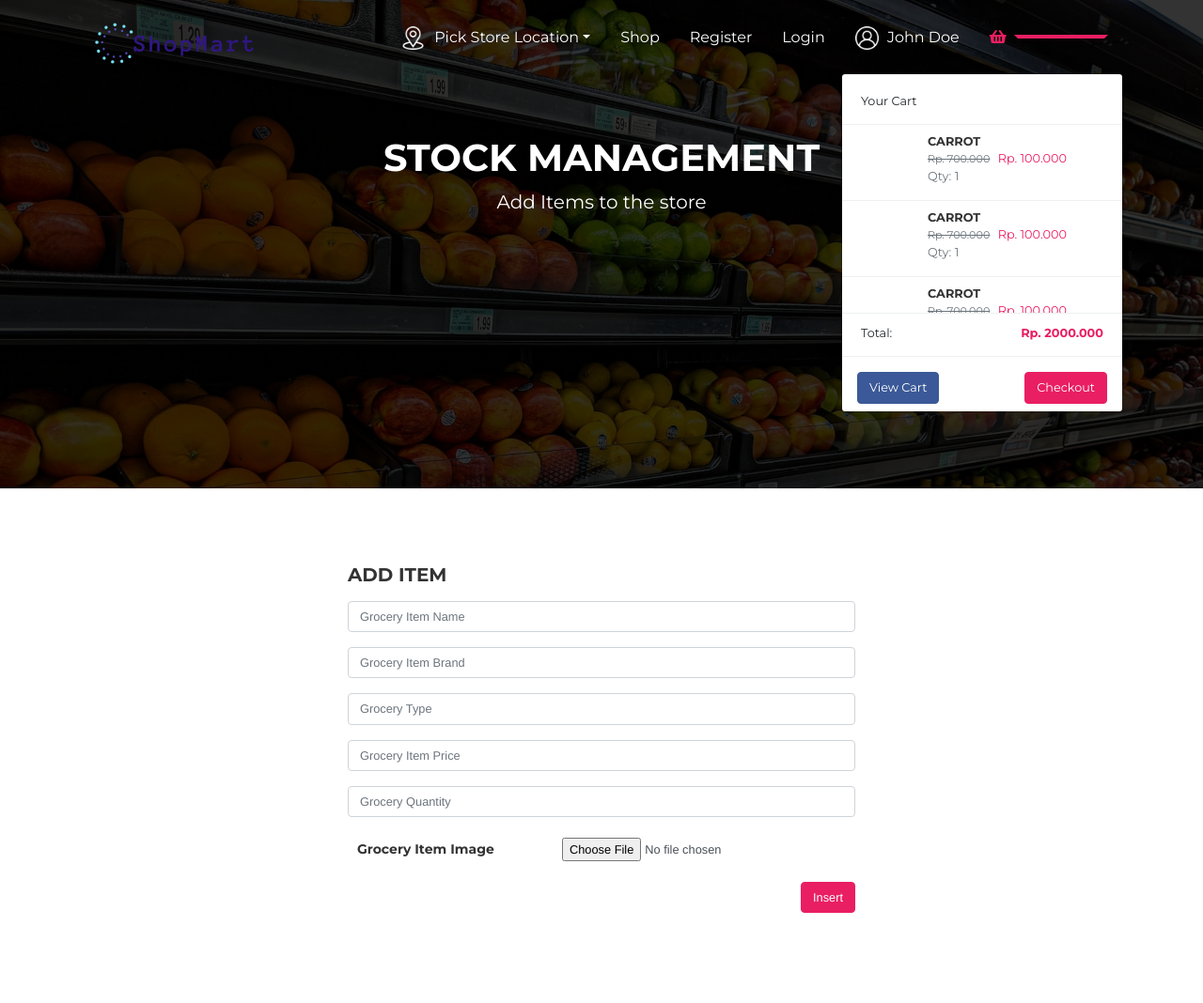
After one commit to dasunsilva/co226-project, a PHP site: page /addItems.php in a window 1280 px wide, after a click that opens the changed part. The commit adds this page. Shown: the whole page at 94% size. Run offline with PHP 8.4, Linux system fonts and the light colour scheme; tables that the repository leaves empty or names only in its code hold one stand-in row (values such as "Sample post").

Commit message:
new file:   addItems.php 	modified:   index.php 	new file:   stock.php

```diff
--- /dev/null
+++ b/addItems.php
@@ -0,0 +1,251 @@
+<!DOCTYPE html>
+<html>
+<head>
+    <title>Freshcery | Groceries Organic Store</title>
+    <meta charset="utf-8">
+    <meta name="viewport" content="width=device-width, initial-scale=1.0">
+    <link href="https://fonts.googleapis.com/css?family=Montserrat:400,700" rel="stylesheet" type="text/css">
+    <link href="https://fonts.googleapis.com/css?family=Lato:400,700,400italic,700italic" rel="stylesheet" type="text/css">
+    <link href="assets/fonts/sb-bistro/sb-bistro.css" rel="stylesheet" type="text/css">
+    <link href="assets/fonts/font-awesome/font-awesome.css" rel="stylesheet" type="text/css">
+
+    <link rel="stylesheet" type="text/css" media="all" href="assets/packages/bootstrap/bootstrap.css">
+    <link rel="stylesheet" type="text/css" media="all" href="assets/packages/o2system-ui/o2system-ui.css">
+    <link rel="stylesheet" type="text/css" media="all" href="assets/packages/owl-carousel/owl-carousel.css">
+    <link rel="stylesheet" type="text/css" media="all" href="assets/packages/cloudzoom/cloudzoom.css">
+    <link rel="stylesheet" type="text/css" media="all" href="assets/packages/thumbelina/thumbelina.css">
+    <link rel="stylesheet" type="text/css" media="all" href="assets/packages/bootstrap-touchspin/bootstrap-touchspin.css">
+    <link rel="stylesheet" type="text/css" media="all" href="assets/css/theme.css">
+
+</head>
+<body>
+    <?php
+        $host = "localhost";
+        $username = "root";
+        $password = "";
+        $database = "shopmart";
+
+        $conn = mysqli_connect($host, $username, $password, $database);
+
+        if (!$conn) {
+            die("Connection failed: " . mysqli_connect_error());
+        }
+
+        $getNames = "SELECT storeName FROM store";
+        $result = mysqli_query($conn, $getNames);
+
+        $storeNames = array();
+
+        while ($row = mysqli_fetch_assoc($result)) {
+            $storeNames[] = $row['storeName'];
+        }
+
+        if (isset($_POST['insert'])) {
+            $ItemPrice = $_POST['ItemPrice'];
+            $ItemDesc = $_POST['ItemDescription'];
+            $ItemName = $_POST['ItemName'];
+            $ItemBrand = $_POST['ItemBrand'];
+            $ItemQty = $_POST['ItemQuentityAvailable'];
+
+            if (isset($_FILES['ItemImage']) && $_FILES['ItemImage']['error'] === UPLOAD_ERR_OK) {
+                $imagePath = $_FILES['ItemImage']['tmp_name'];
+                $imageData = addslashes(file_get_contents($imagePath));
+
+                $insertQuery = "INSERT INTO grocery (ItemPrice, ItemDescription, ItemName, ItemBrand, ItemQuentityAvailable, ItemPhoto)
+                                VALUES ('$ItemPrice', '$ItemDesc', '$ItemName', '$ItemBrand', '$ItemQty', '$imageData')";
+
+                if (mysqli_query($conn, $insertQuery)) {
+                    header("Location: addItems.php");
+                    exit;
+                } else {
+                    echo '<script>alert("Error updating record: ' . mysqli_error($conn) . '");</script>';
+                }
+            } else {
+                echo "Image upload failed.";
+            }
+
+        }
+        session_start();
+        $UserName = isset($_SESSION['UserName']) ? $_SESSION['UserName'] : '';
+
+    ?>
+    <div class="page-header">
+        <nav class="navbar fixed-top navbar-expand-md navbar-dark bg-transparent" id="page-navigation">
+            <div class="container">
+                <a href="index.php" class="navbar-brand">
+                    <img src="assets/img/logo_transparent.png" alt="">
+                </a>
+
+                <div class="collapse navbar-collapse" id="navbarcollapse">
+                    <ul class="navbar-nav ml-auto">
+                        <li class="nav-item dropdown">
+                            <a class="nav-link location-toggle" href="#" id="navbarDropdown" role="button" data-toggle="dropdown" aria-haspopup="true" aria-expanded="false">
+                                <div class="location-img">
+                                    <img src="assets/img/location.png">
+                                    <p>Pick Store Location</p>
+                                </div>
+                            </a>
+                            <div class="dropdown-menu" aria-labelledby="navbarDropdown">
+                                <?php
+                                foreach ($storeNames as $storeName) {
+                                    echo '<a class="dropdown-item" href="#">' . $storeName . '</a>';
+                                }
+                                ?>
+                            </div>
+                        </li>
+                        <li class="nav-item">
+                            <a href="shop.php" class="nav-link">Shop</a>
+                        </li>
+                        <li class="nav-item">
+                            <a href="register.php" class="nav-link">Register</a>
+                        </li>
+                        <li class="nav-item">
+                            <a href="login.php" class="nav-link">Login</a>
+                        </li>
+                        <li class="nav-item dropdown">
+                            <li class="nav-item dropdown">
+                            <a class="nav-link" href="setting.php">
+                                <div class="avatar-header"><img src="assets/img/user.png"></div> John Doe
+                            </a>
+                          </li>
+                          </li>
+                        <li class="nav-item dropdown">
+                            <a href="javascript:void(0)" class="nav-link dropdown-toggle" data-toggle="dropdown" aria-haspopup="true" aria-expanded="false">
+                                <i class="fa fa-shopping-basket"></i> <span class="badge badge-primary"></span>
+                            </a>
+                            <div class="dropdown-menu shopping-cart">
+                                <ul>
+                                    <li>
+                                        <div class="drop-title">Your Cart</div>
+                                    </li>
+                                    <li>
+                                        <div class="shopping-cart-list">
+                                            <div class="media">
+                                                <img class="d-flex mr-3" src="assets/img/user.png" width="60">
+                                                <div class="media-body">
+                                                    <h5><a href="javascript:void(0)">Carrot</a></h5>
+                                                    <p class="price">
+                                                        <span class="discount text-muted">Rp. 700.000</span>
+                                                        <span>Rp. 100.000</span>
+                                                    </p>
+                                                    <p class="text-muted">Qty: 1</p>
+                                                </div>
+                                            </div>
+                                            <div class="media">
+                                                <img class="d-flex mr-3" src="assets/img/user.png" width="60">
+                                                <div class="media-body">
+                                                    <h5><a href="javascript:void(0)">Carrot</a></h5>
+                                                    <p class="price">
+                                                        <span class="discount text-muted">Rp. 700.000</span>
+                                                        <span>Rp. 100.000</span>
+                                                    </p>
+                                                    <p class="text-muted">Qty: 1</p>
+                                                </div>
+                                            </div>
+                                            <div class="media">
+                                                <img class="d-flex mr-3" src="assets/img/user.png" width="60">
+                                                <div class="media-body">
+                                                    <h5><a href="javascript:void(0)">Carrot</a></h5>
+                                                    <p class="price">
+                                                        <span class="discount text-muted">Rp. 700.000</span>
+                                                        <span>Rp. 100.000</span>
+                                                    </p>
+                                                    <p class="text-muted">Qty: 1</p>
+                                                </div>
+                                            </div>
+                                            <div class="media">
+                                                <img class="d-flex mr-3" src="assets/img/user.png" width="60">
+                                                <div class="media-body">
+                                                    <h5><a href="javascript:void(0)">Carrot</a></h5>
+                                                    <p class="price">
+                                                        <span class="discount text-muted">Rp. 700.000</span>
+                                                        <span>Rp. 100.000</span>
+                                                    </p>
+                                                    <p class="text-muted">Qty: 1</p>
+                                                </div>
+                                            </div>
+                                        </div>
+                                    </li>
+                                    <li>
+                                        <div class="drop-title d-flex justify-content-between">
+                                            <span>Total:</span>
+                                            <span class="text-primary"><strong>Rp. 2000.000</strong></span>
+                                        </div>
+                                    </li>
+                                    <li class="d-flex justify-content-between pl-3 pr-3 pt-3">
+                                        <a href="cart.php" class="btn btn-secondary">View Cart</a>
+                                        <a href="checkout.php" class="btn btn-primary">Checkout</a>
+                                    </li>
+                                </ul>
+                            </div>
+                        </li>
+                    </ul>
+                </div>
+
+            </div>
+        </nav>
+    </div>
+    <div id="page-content" class="page-content">
+        <div class="banner">
+            <div class="jumbotron jumbotron-bg text-center rounded-0 cover-img">
+                <div class="container">
+                    <h1 class="pt-5">
+                        Stock Management
+                    </h1>
+                    <p class="lead">
+                        Add Items to the store
+                    </p>
+                </div>
+            </div>
+        </div>
+
+        <section id="checkout">
+            <div class="container">
+                <div class="row justify-content-center">
+                    <div class="col-xs-12 col-sm-6">
+                        <h5 class="mb-3">Add item</h5>
+                        <form action="addItems.php" class="bill-detail" method="POST" enctype="multipart/form-data">
+                            <fieldset>
+                                <div class="form-group">
+                                    <input class="form-control" name="ItemName" placeholder="Grocery Item Name" type="text">
+                                </div>
+                                <div class="form-group">
+                                    <input class="form-control" name="ItemBrand" placeholder="Grocery Item Brand" type="text">
+                                </div>
+                                <div class="form-group">
+                                    <input class="form-control" name="ItemDescription" placeholder="Grocery Type" type="text">
+                                </div>
+                                <div class="form-group">
+                                    <input class="form-control" name="ItemPrice" placeholder="Grocery Item Price" type="number">
+                                </div>
+                                <div class="form-group">
+                                    <input class="form-control" name="ItemQuentityAvailable" placeholder="Grocery Quantity" type="number">
+                                </div>
+                                <div class="form-group" style="display: flex; align-items: center;">
+                                    <label for="ItemImage" style="margin-left: 10px;flex-grow: 1;font-weight: bold;margin-bottom: 0;">Grocery Item Image</label>
+                                    <input class="form-control" name="ItemImage" type="file" style="width: 60%; border:none;">
+                                </div>
+                                <div class="form-group text-right">
+                                    <button type="submit" name="insert" class="btn btn-primary">Insert</button>
+                                    <div class="clearfix"></div>
+                                </div>
+
+                            </fieldset>
+                        </form>
+                    </div>
+                </div>
+            </div>
+        </section>
+    </div>
+    <script type="text/javascript" src="assets/js/jquery.js"></script>
+    <script type="text/javascript" src="assets/js/jquery-migrate.js"></script>
+    <script type="text/javascript" src="assets/packages/bootstrap/libraries/popper.js"></script>
+    <script type="text/javascript" src="assets/packages/bootstrap/bootstrap.js"></script>
+    <script type="text/javascript" src="assets/packages/o2system-ui/o2system-ui.js"></script>
+    <script type="text/javascript" src="assets/packages/owl-carousel/owl-carousel.js"></script>
+    <script type="text/javascript" src="assets/packages/cloudzoom/cloudzoom.js"></script>
+    <script type="text/javascript" src="assets/packages/thumbelina/thumbelina.js"></script>
+    <script type="text/javascript" src="assets/packages/bootstrap-touchspin/bootstrap-touchspin.js"></script>
+    <script type="text/javascript" src="assets/js/theme.js"></script>
+</body>
+</html>
```
Also changed, not shown: index.php (+0 -22 lines), stock.php (added, +236 -0 lines).
